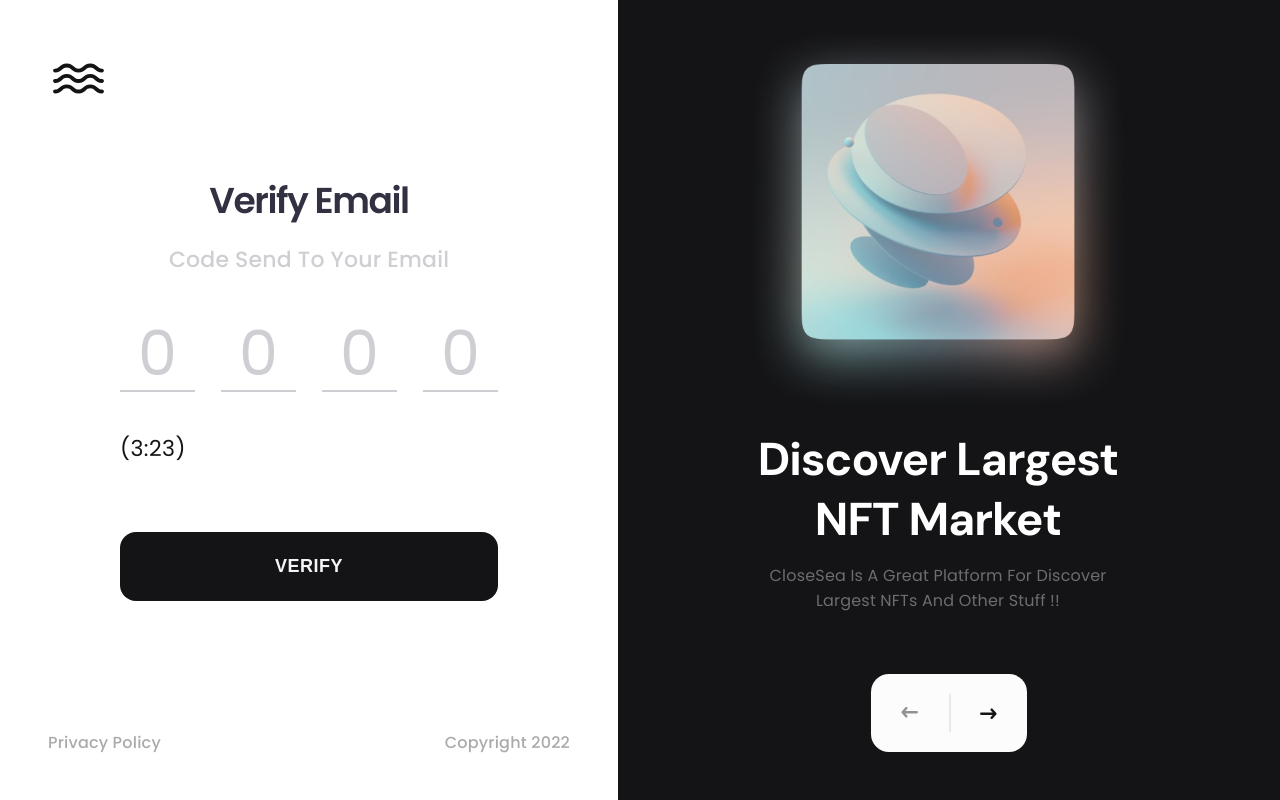
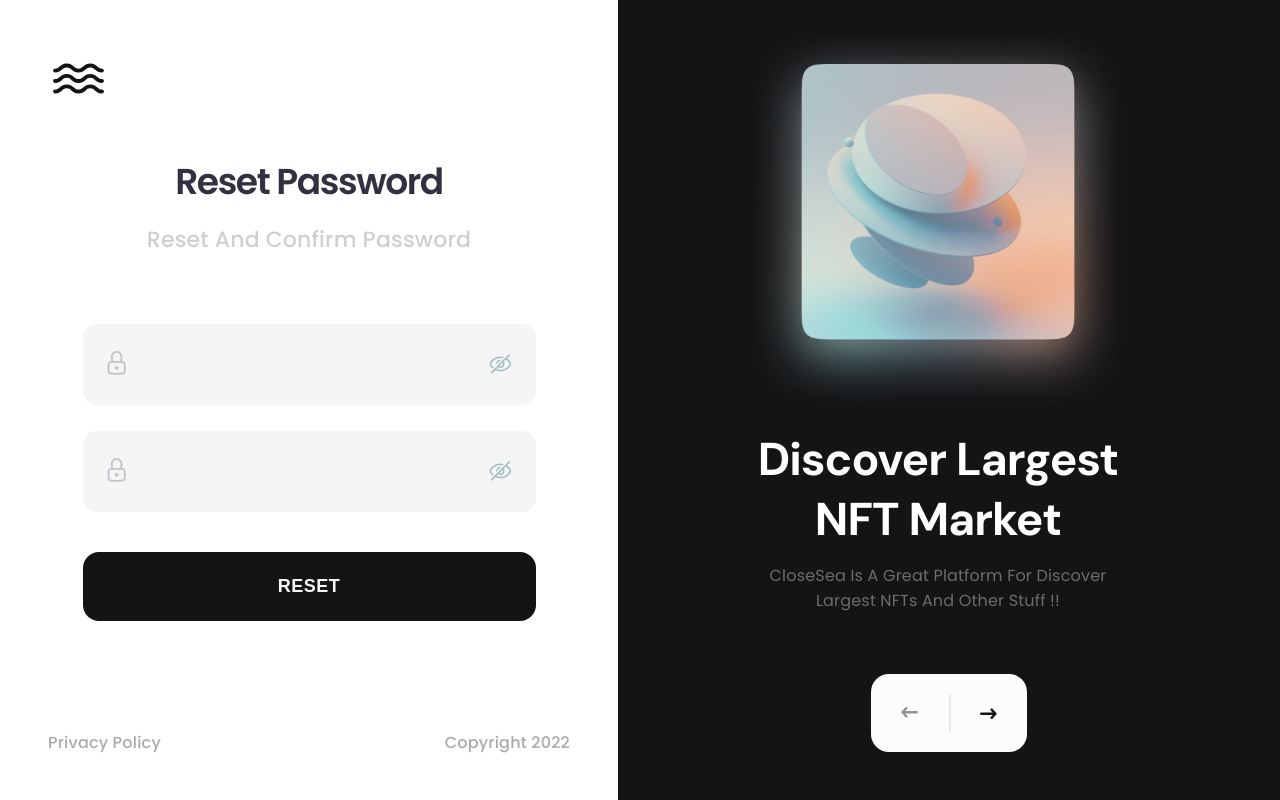
Before and after one commit to persistent-fox/dashboard-nft, a React app: page / in a window 1280 px wide. Built offline with nearby package versions, Linux system fonts and the light colour scheme.

Commit message:
create reset password page

```diff
--- a/src/layout/auth-layout/AuthLayout.tsx
+++ b/src/layout/auth-layout/AuthLayout.tsx
@@ -3,6 +3,7 @@ import { Icon } from '../../components/icon/Icon';
 import { S } from './AuthLayout_Styles';
 import { Carousel } from './components/carousel/Carousel';
 import { ForgetPasswordPage } from './pages/forget-password/ForgetPasswordPage';
+import { ResetPasswordPage } from './pages/reset-password/ResetPasswordPage';
 import { VerifyEmailPage } from './pages/verify-email/VerifyEmailPage';
 
 export const AuthLayout = () => {
@@ -14,7 +15,8 @@ export const AuthLayout = () => {
 				</S.Frame>
 				{/* <LoginPage /> */}
 				{/* <ForgetPasswordPage /> */}
-				<VerifyEmailPage />
+				{/* <VerifyEmailPage /> */}
+				<ResetPasswordPage />
 				<FlexWrapper justify='space-between'>
 					<S.Text>Privacy Policy</S.Text>
 					<S.Text>Copyright 2022</S.Text>
--- /dev/null
+++ b/src/layout/auth-layout/pages/reset-password/ResetPasswordPage.tsx
@@ -0,0 +1,21 @@
+import React from 'react';
+import { MainTitle } from '../../components/MainTitle';
+import { Paragraph } from '../../components/Paragraph';
+import { FlexWrapper } from '../../../../components/FlexWrapper';
+import { Button } from '../../../../components/button/Button';
+import { TextField } from '../../../../components/text-field/TextField';
+import { S } from './ResetPasswordPage_Styles';
+
+export const ResetPasswordPage = () => {
+	return (
+		<S.ResetPasswordPage>
+			<MainTitle>Reset Password</MainTitle>
+			<Paragraph>Reset And Confirm Password</Paragraph>
+			<FlexWrapper direction='column' gap='26px'>
+				<TextField iconId='password-login' widthIcon='20' heightIcon='26' viewBoxIcon='0 0 20 26' type='password' />
+				<TextField iconId='password-login' widthIcon='20' heightIcon='26' viewBoxIcon='0 0 20 26' type='password' />
+			</FlexWrapper>
+			<Button>Reset</Button>
+		</S.ResetPasswordPage>
+	);
+};
--- /dev/null
+++ b/src/layout/auth-layout/pages/reset-password/ResetPasswordPage_Styles.ts
@@ -0,0 +1,24 @@
+import styled from 'styled-components';
+import { MainTitle } from '../../components/MainTitle';
+import { StyledButton } from '../../../../components/button/Button';
+import { FlexWrapper } from '../../../../components/FlexWrapper';
+
+const ResetPasswordPage = styled.section`
+	flex-grow: 1;
+	display: flex;
+	flex-direction: column;
+	justify-content: center;
+	align-items: center;
+	${MainTitle} {
+		margin-bottom: 24px;
+	}
+	${FlexWrapper} {
+		margin-top: 70px;
+		margin-bottom: 40px;
+	}
+	${StyledButton} {
+		width: 100%;
+	}
+`;
+
+export const S = { ResetPasswordPage };
```
